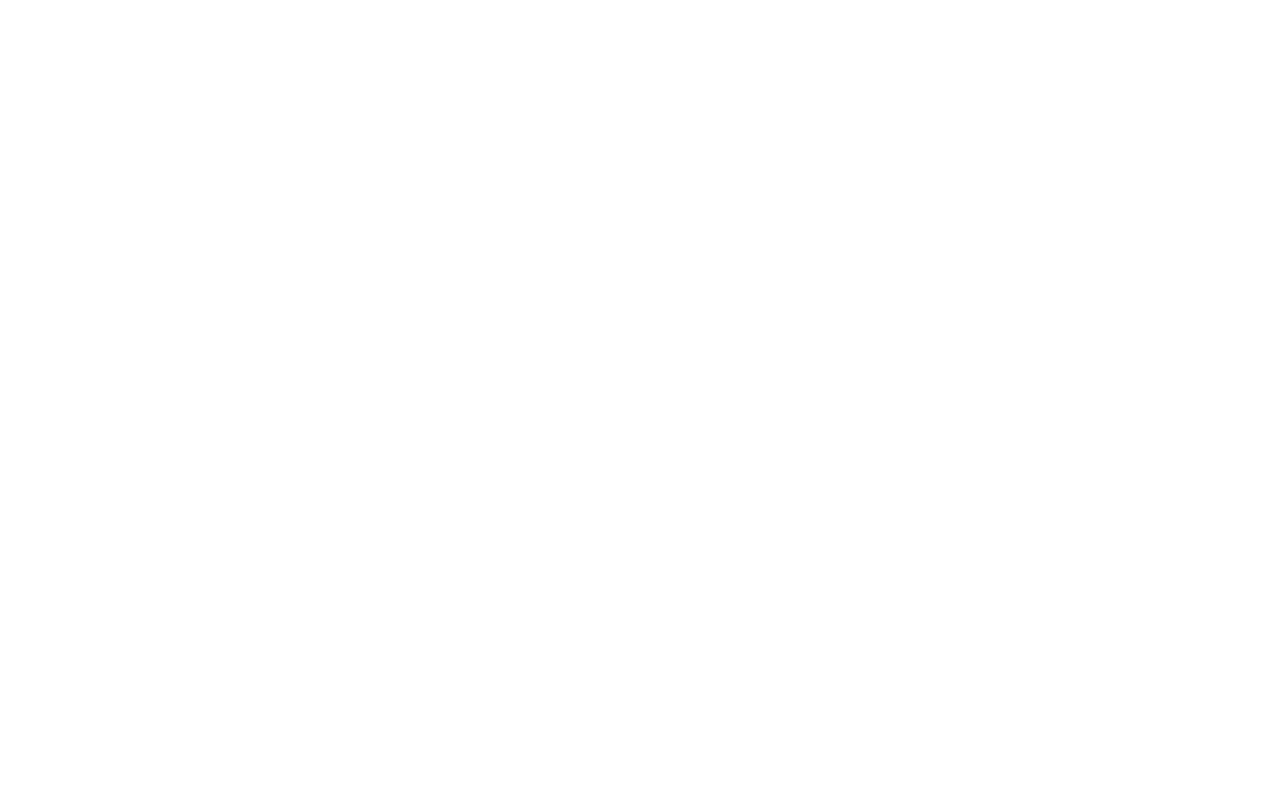
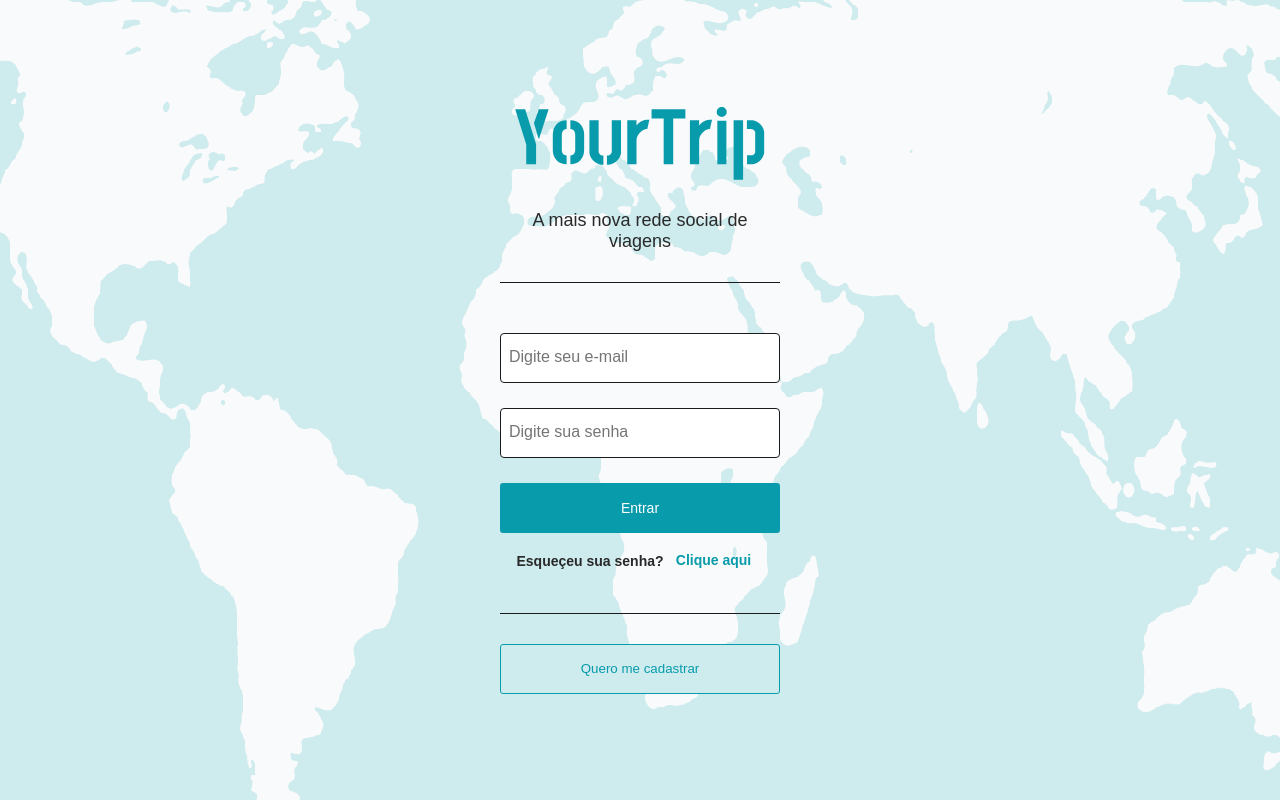
Before and after one commit to Your-Tripping/your-trip, a React (Create React App) app: page / in a window 1280 px wide. Built offline with nearby package versions, Linux system fonts and the light colour scheme; a web font is replaced by a local one.

Commit message:
feat: add landing page

```diff
--- a/package.json
+++ b/package.json
@@ -19,7 +19,7 @@
     "react-hook-form": "^7.38.0",
     "react-icons": "^4.6.0",
     "react-router-dom": "^6.4.2",
-    "react-scripts": "5.0.1",
+    "react-scripts": "^5.0.1",
     "react-toastify": "^9.1.0",
     "styled-components": "^5.3.6",
     "typescript": "^4.8.4",
--- a/src/index.tsx
+++ b/src/index.tsx
@@ -5,7 +5,7 @@
 import { Input } from "./components/Input/input.style";
 import { GlobalStyles } from "./styles/global";
 import theme from "./styles/theme";
-
+import LandingPage from "./pages/Home";
 const root = ReactDOM.createRoot(
   document.getElementById("root") as HTMLElement
 );
@@ -13,6 +13,7 @@
   <React.StrictMode>
     <GlobalStyles />
     <ThemeProvider theme={theme}>
+      <LandingPage></LandingPage>
       <div>
       </div>
     </ThemeProvider>
--- a/src/pages/Home/home.style.ts
+++ b/src/pages/Home/home.style.ts
@@ -1 +1,84 @@
-export {};
+import styled from "styled-components";
+import colors from "../../styles/theme/colors";
+import typography from "../../styles/theme/typography";
+const Main = styled.main`
+    background: ${colors.brand.tertiary};
+    display: flex;
+    justify-content: center;
+    height: 100vh;
+    align-items: center;
+    flex-direction: column;
+    .map{
+        position: fixed;
+        z-index: 0;
+    }
+    .logo{
+        width: 250px;
+        z-index: 1;
+    }
+    h2{
+        text-align: center;
+        z-index: 1;
+        margin-bottom: 30px;
+        margin-top: 30px;
+        width: 250px;
+    }
+    .diviser{
+        width: 280px;
+        height: 1px;
+        background: ${colors.grey.grey3};
+        z-index: 1;
+        margin-bottom: 50px;
+    }
+    .diviserTwo{
+        width: 280px;
+        height: 1px;
+        background: ${colors.grey.grey3};
+        z-index: 1;
+        margin-bottom: 30px;
+    }
+    input{
+        height: 50px;
+        width: 280px;
+        z-index: 1;
+        margin-bottom: 25px;
+        ::placeholder {
+            font-size: ${typography.sizes.size2};
+        }
+    }
+    form{
+        width: 280px;
+        height: 250px;
+        z-index: 1;
+        margin-bottom: 30px;
+    }
+    button{
+        height: 50px;
+        width: 280px;
+        z-index: 1;
+    }
+    .openModal{
+        background: none;
+        color: ${colors.brand.primary};
+        font-size: ${typography.sizes.size3};
+        font-weight: 600;
+        width: 100px;
+        height: 30px;
+        margin-top: 12px;
+    }
+    .forgotPassword{
+        width: 280px;
+        height: 50px;
+        display: flex;
+        justify-content: center;
+    }
+    p{
+        z-index: 1;
+        margin-top: 20px;
+    }
+    .submitBtn{
+        border: 1px solid ${colors.brand.primary};
+    }
+
+`
+export default Main;
--- a/src/pages/Home/index.tsx
+++ b/src/pages/Home/index.tsx
@@ -1 +1,30 @@
-export {};
+import React from "react";
+import Map from "../../assets/img/Map.svg";
+import Main from "./home.style";
+import YourTrip from "../../assets/img/YourTrip.svg"
+import {Text} from "../../components/Text";
+import { Input } from "../../components/Input/input.style";
+import { Button } from "../../components/Button/button.style";
+const LandingPage: React.FC = () => {
+    return(
+        <Main>
+            <img className="map" src={Map} alt="mapa do mundo" />
+            <img className="logo" src={YourTrip} alt="YourTrip" />
+            <Text color="grey4" fontWeight={400} tag="h2" size="size1">A mais nova rede social de viagens</Text>
+            <div className="diviser"/>
+            <form>
+                <Input placeholder="Digite seu e-mail" type="email"/>
+                <Input placeholder="Digite sua senha" type="password"/>
+                <Button buttonType="primary" type="submit">Entrar</Button>
+                <div className="forgotPassword">
+                    <Text color="grey4" fontWeight={600} tag="p" size="size3">Esqueçeu sua senha?</Text>
+                    <Button className="openModal" buttonType="primary" type="submit">Clique aqui</Button>
+                </div>
+            </form>
+            <div className="diviserTwo"/>
+            <Button className="submitBtn" buttonType="secondary" type="submit">Quero me cadastrar</Button>
+        </Main>
+    )
+}
+
+export default LandingPage;
--- a/tsconfig.json
+++ b/tsconfig.json
@@ -22,5 +22,6 @@
   },
   "include": [
     "src"
-  ]
+  ],
+  "typeRoots": ["./src/@types", "./node_modules/@types"]
 }
```
Also changed, not shown: src/@types/index.d.ts (added, +8 -0 lines), 2 other files (tests, documents, lock files or other folders).
